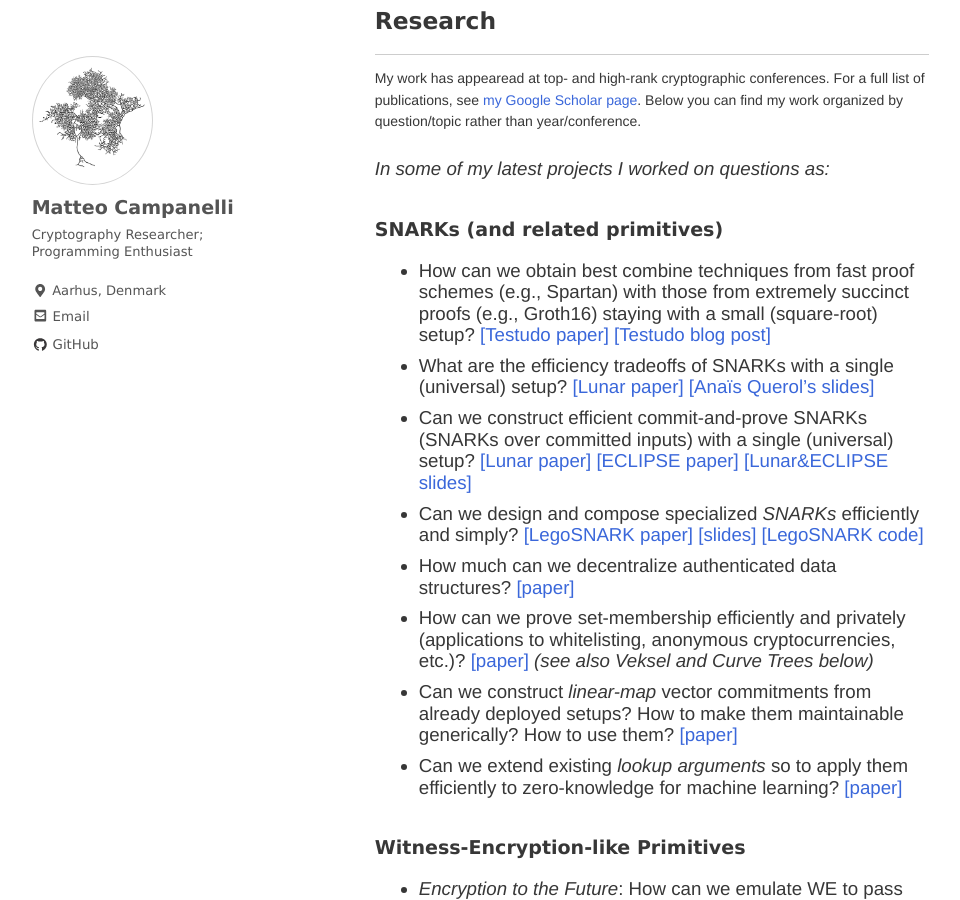
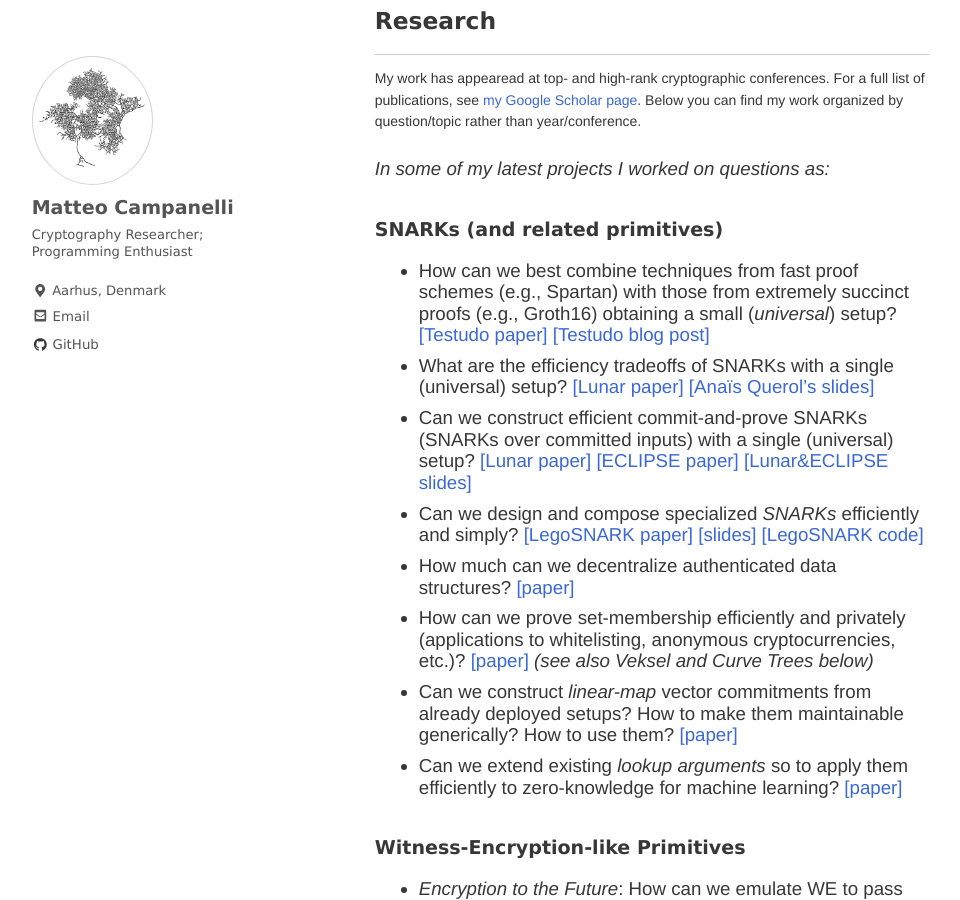
Before and after one commit to matteocam/matteocam.github.io, a Jekyll site: the page built from index.md, in a window 1280 px wide and 900 px high, scrolled down 428 px. Shown: the whole window, without its empty margins (2-962 px from the left). Built offline with Jekyll 4.4.1, drawn with Linux system fonts in a browser that asks for light colours; nearby versions of some CDN libraries; some web fonts are replaced; a script that is not in the unit is left out.

Commit message:
Update index.md

```diff
--- a/index.md
+++ b/index.md
@@ -20,7 +20,7 @@ While at the Graduate Center of the City University of New York (CUNY), I worked
 _In some of my latest projects I worked on questions as:_
 
 ### SNARKs (and related primitives)
-- How can we obtain best combine techniques from fast proof schemes (e.g., Spartan) with those from extremely succinct proofs (e.g., Groth16) staying with a small (square-root) setup?  [[Testudo paper]](https://eprint.iacr.org/2023/961.pdf) [[Testudo blog post]](https://cryptonet.org/blog/testudo-efficient-snarks-with-smaller-setups)
+- How can we best combine techniques from fast proof schemes (e.g., Spartan) with those from extremely succinct proofs (e.g., Groth16) obtaining a small (_universal_) setup?  [[Testudo paper]](https://eprint.iacr.org/2023/961.pdf) [[Testudo blog post]](https://cryptonet.org/blog/testudo-efficient-snarks-with-smaller-setups)
 - What are the efficiency tradeoffs of SNARKs with a single (universal) setup? [[Lunar paper]](https://eprint.iacr.org/2020/1069) [[Anaïs Querol's slides]](assets/misc/lunar-anais.pdf)
 - Can we construct efficient commit-and-prove SNARKs (SNARKs over committed inputs) with a single (universal) setup? [[Lunar paper]](https://eprint.iacr.org/2020/1069) [[ECLIPSE  paper]](https://eprint.iacr.org/2021/934) [[Lunar&ECLIPSE slides]](assets/misc/LunarEclipse.pdf)
 - Can we design and compose specialized *SNARKs* efficiently and simply? [[LegoSNARK paper]](https://eprint.iacr.org/2019/142) [[slides]](assets/misc/legosnark-amsterdam19.pdf) [[LegoSNARK code]](https://github.com/imdea-software/legosnark)
```
